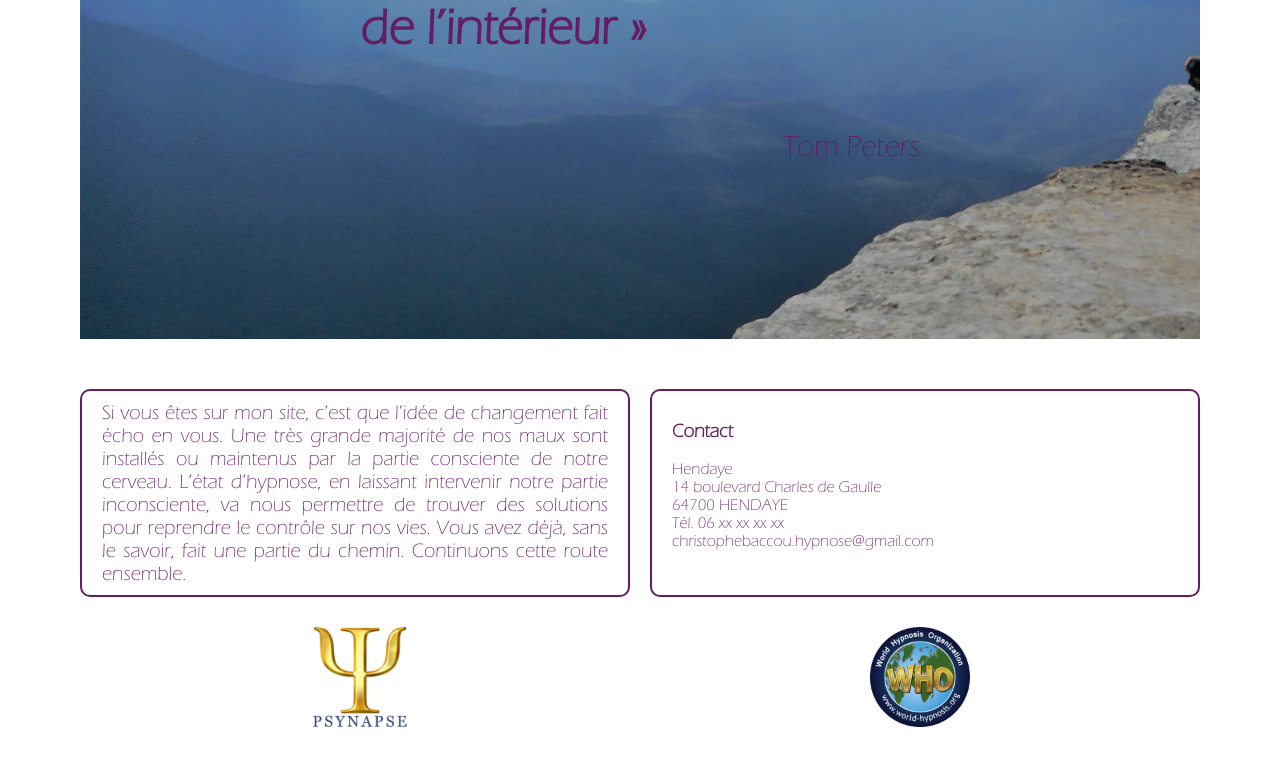
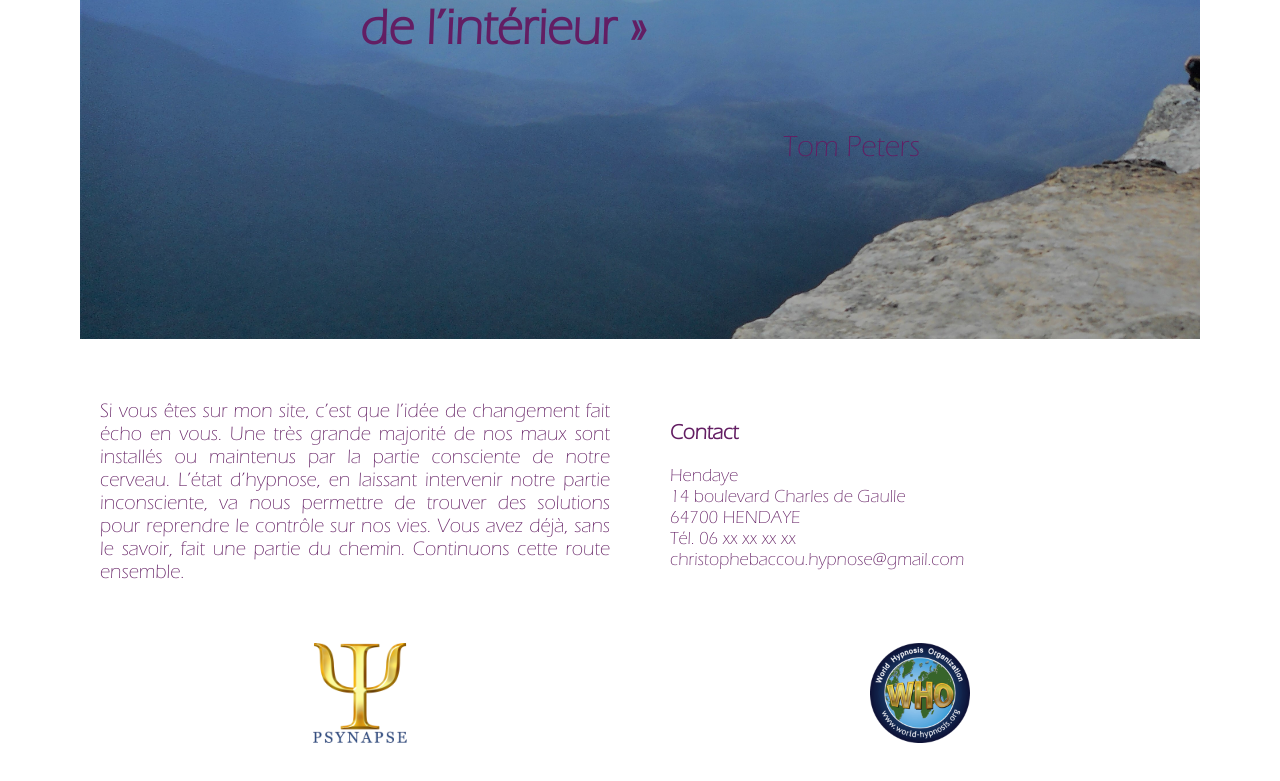
Before and after one commit to nicoriera/hypnose-frontend, a React (Create React App) app: page / in a window 1280 px wide. Shown: the part 503-1284 px from the top of the page. Built offline with nearby package versions, Linux system fonts and the light colour scheme.

Commit message:
update yarn

```diff
--- a/package.json
+++ b/package.json
@@ -41,5 +41,9 @@
       "last 1 firefox version",
       "last 1 safari version"
     ]
+  },
+  "resolutions": {
+    "styled-components": "^5.3.3"
   }
+
 }
--- a/src/App.css
+++ b/src/App.css
@@ -21,6 +21,7 @@
   border-radius: 5px;
   padding: 10px;
   font-weight: bold;
+  font-size: 16px;
 }
 
 .link {
@@ -102,13 +103,12 @@ text-align: right;
 .accueil-info {
   display: flex;
   margin-top: 50px;
-  margin-bottom: 30px;
+  margin-bottom: 50px;
 }
 
 .accueil-text, .accueil-contact {
   width: 50%;
   color: var(--header-text-color);
-  border: 2px solid var(--border-border-color);
   border-radius: 10px;
   padding: 10px 20px;
 }
@@ -119,11 +119,18 @@ margin-left: 20px;
   text-align: justify;
   font-size: 20px;
 }
+.accueil-contact-presentation {
+  text-align: justify;
+  font-size: 18px;
+}
 
-.accueil-text-contact {
+
+
+/* .accueil-text-contact {
   margin: 30px 0;
   font-weight: bold;
-}
+
+} */
 .logos-hypnose{
   display: flex;
   height: 100px;
--- a/src/pages/Accueil.js
+++ b/src/pages/Accueil.js
@@ -34,7 +34,7 @@ const Accueil = () => {
           <div className="accueil-contact">
             <div className="accueil-contact-presentation">
             <h3>Contact</h3>
-              <div>Hendaye</div>
+            <div>Hendaye</div>
             <div>14 boulevard Charles de Gaulle</div>
             <div>64700 HENDAYE</div>
             <div>Tél. 06 xx xx xx xx</div>
```
Also changed, not shown: 1 other file (tests, documents, lock files or other folders).
